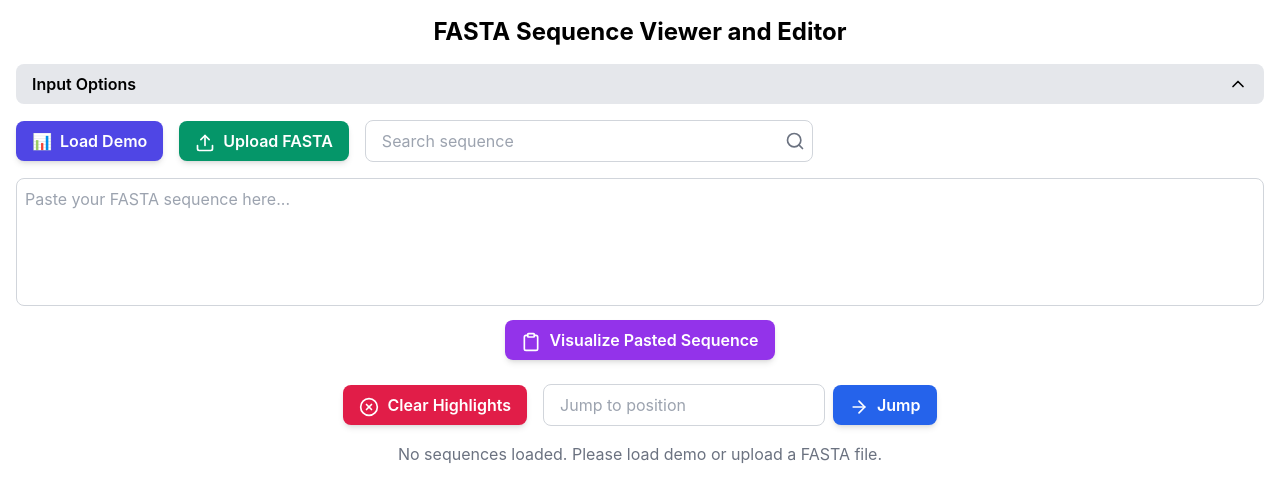
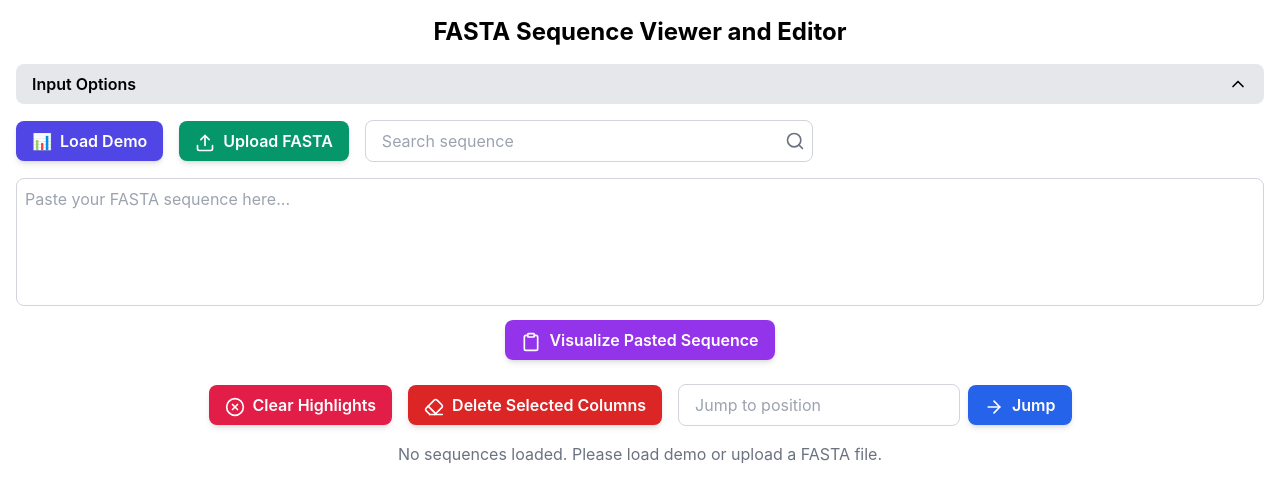
Before and after one commit to xuzhougeng/simple-msa-viewer, a React (Create React App) app: page / in a window 1280 px wide. Shown: the top 502 px of the page. Built offline with nearby package versions, Linux system fonts and the light colour scheme.

Commit message:
auto_coder_111_chat_action.yml_487c967b3f395fe597acac916b8ec10c

```diff
--- a/src/FASTAViewer.js
+++ b/src/FASTAViewer.js
@@ -1,5 +1,5 @@
 import React, { useState, useRef, useEffect } from 'react';
-import { Search, ChevronLeft, ChevronRight, Upload, ArrowDown, ArrowUp, Trash2, ChevronsDown, ChevronsUp, XCircle, Clipboard, ChevronDown, ChevronUp, ArrowRight } from 'lucide-react';
+import { Search, ChevronLeft, ChevronRight, Upload, ArrowDown, ArrowUp, Trash2, ChevronsDown, ChevronsUp, XCircle, Clipboard, ChevronDown, ChevronUp, ArrowRight, Eraser } from 'lucide-react';
 
 const FASTAViewer = () => {
     const [sequences, setSequences] = useState([]);
@@ -120,6 +120,31 @@ AANG010710 -----------------------MLSH-----------CFA-----------------YQAVTAPC---
     const clearHighlights = () => {
         setHighlightedColumns([]);
         setSearchResults([]);
+    };
+
+    const deleteSelectedColumns = () => {
+        if (highlightedColumns.length === 0) {
+            alert('No columns selected. Please highlight columns to delete.');
+            return;
+        }
+
+        const newSequences = sequences.map(seq => {
+            let newSequence = '';
+            for (let i = 0; i < seq.sequence.length; i++) {
+                if (!highlightedColumns.includes(i)) {
+                    newSequence += seq.sequence[i];
+                }
+            }
+            return { ...seq, sequence: newSequence };
+        });
+
+        setSequences(newSequences);
+        setHighlightedColumns([]);
+        addToHistory({
+            type: 'deleteColumns',
+            columns: highlightedColumns,
+            prevSequences: sequences
+        });
     };
 
     const parseFasta = (fastaContent) => {
@@ -360,6 +385,10 @@ AANG010710 -----------------------MLSH-----------CFA-----------------YQAVTAPC---
                     <XCircle size={20} className="inline mr-2" />
                     Clear Highlights
                 </button>
+                <button onClick={deleteSelectedColumns} className="bg-red-600 hover:bg-red-700 text-white font-semibold py-2 px-4 rounded-lg shadow-md transition duration-300 ease-in-out transform hover:scale-105">
+                    <Eraser size={20} className="inline mr-2" />
+                    Delete Selected Columns
+                </button>
                 <div className="flex items-center space-x-2">
                     <input
                         type="number"
```
